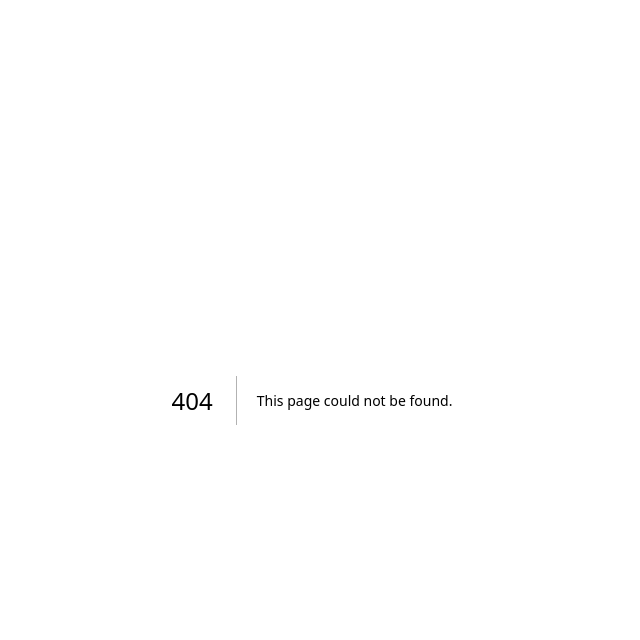
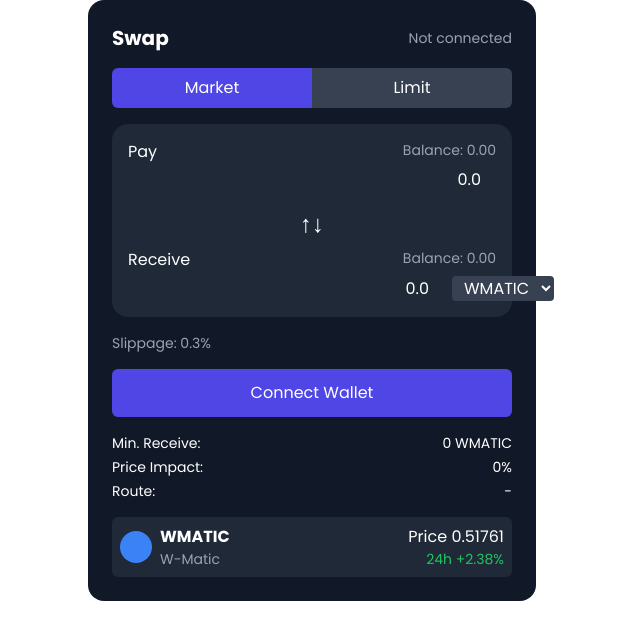
Before and after one commit to sarthakkapila/NeonPurse, a Next.js app: page /buy in a window 1280 px wide. Before the commit this address had no page. Shown: the top 640 px of the page, without its empty margins (328-968 px from the left). Built offline with nearby package versions, Linux system fonts and the light colour scheme.

Commit message:
added swap

```diff
--- /dev/null
+++ b/src/app/buy/page.tsx
@@ -0,0 +1,103 @@
+"use client"
+import Image from 'next/image'
+import { useState } from 'react'
+
+export default function SwapInterface() {
+  const [isMarket, setIsMarket] = useState(true)
+  const [payAmount, setPayAmount] = useState('0.0')
+  const [receiveAmount, setReceiveAmount] = useState('0.0')
+
+  return (
+    <div className="bg-gray-900 text-white p-6 rounded-lg max-w-md mx-auto">
+      <div className="flex justify-between items-center mb-4">
+        <h2 className="text-xl font-bold">Swap</h2>
+        <span className="text-gray-400 text-sm">Not connected</span>
+      </div>
+
+      <div className="flex mb-4">
+        <button
+          className={`flex-1 py-2 rounded-l-md ${isMarket ? 'bg-indigo-600' : 'bg-gray-700'}`}
+          onClick={() => setIsMarket(true)}
+        >
+          Market
+        </button>
+        <button
+          className={`flex-1 py-2 rounded-r-md ${!isMarket ? 'bg-indigo-600' : 'bg-gray-700'}`}
+          onClick={() => setIsMarket(false)}
+        >
+          Limit
+        </button>
+      </div>
+
+      <div className="bg-gray-800 rounded-lg p-4 mb-4">
+        <div className="mb-4">
+          <div className="flex justify-between mb-1">
+            <span>Pay</span>
+            <span className="text-sm text-gray-400">Balance: 0.00</span>
+          </div>
+          <input
+            type="number"
+            className="w-full bg-transparent text-right"
+            value={payAmount}
+            onChange={(e) => setPayAmount(e.target.value)}
+          />
+        </div>
+        <div className="flex justify-center my-2">
+          <button className="text-2xl">↑↓</button>
+        </div>
+        <div>
+          <div className="flex justify-between mb-1">
+            <span>Receive</span>
+            <span className="text-sm text-gray-400">Balance: 0.00</span>
+          </div>
+          <div className="flex">
+            <input
+              type="number"
+              className="flex-grow bg-transparent text-right"
+              value={receiveAmount}
+              onChange={(e) => setReceiveAmount(e.target.value)}
+            />
+            <select className="bg-gray-700 ml-2 px-2 rounded">
+              <option>WMATIC</option>
+            </select>
+          </div>
+        </div>
+      </div>
+
+      <div className="text-sm text-gray-400 mb-4">
+        Slippage: 0.3%
+      </div>
+
+      <button className="w-full bg-indigo-600 py-3 rounded-md mb-4">
+        Connect Wallet
+      </button>
+
+      <div className="text-sm">
+        <div className="flex justify-between mb-1">
+          <span>Min. Receive:</span>
+          <span>0 WMATIC</span>
+        </div>
+        <div className="flex justify-between mb-1">
+          <span>Price Impact:</span>
+          <span>0%</span>
+        </div>
+        <div className="flex justify-between mb-4">
+          <span>Route:</span>
+          <span>-</span>
+        </div>
+      </div>
+
+      <div className="flex items-center bg-gray-800 p-2 rounded-md">
+        <div className="w-8 h-8 bg-blue-500 rounded-full mr-2"></div>
+        <div className="flex-grow">
+          <div className="font-bold">WMATIC</div>
+          <div className="text-sm text-gray-400">W-Matic</div>
+        </div>
+        <div className="text-right">
+          <div>Price 0.51761</div>
+          <div className="text-green-500 text-sm">24h +2.38%</div>
+        </div>
+      </div>
+    </div>
+  )
+}
```
